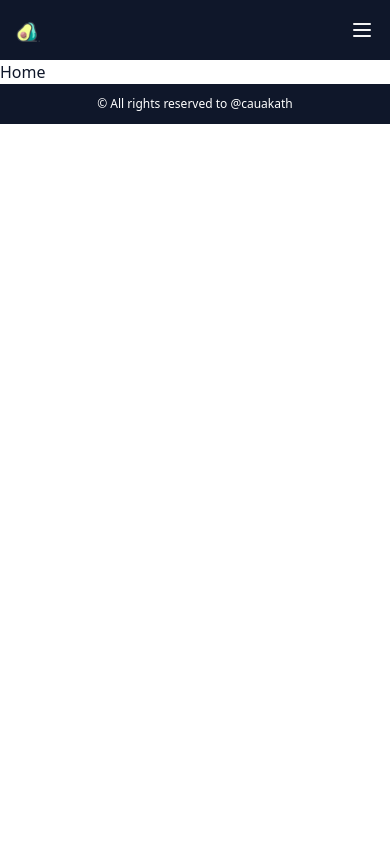
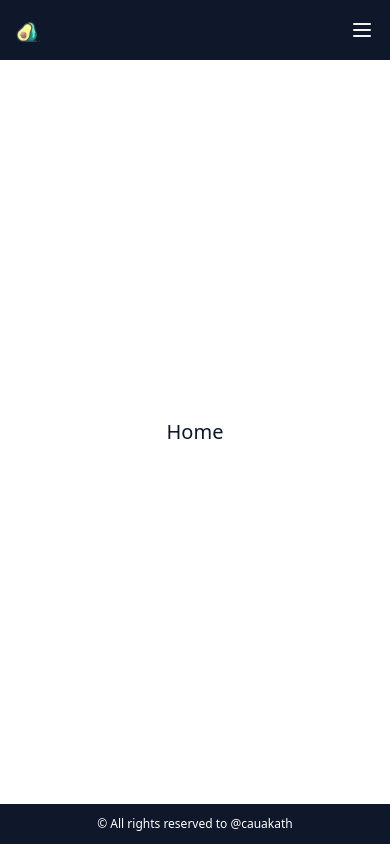
Before and after one commit to CauaKath/my-portfolio, a Vue app: page / in a window 390 px wide. Built offline with nearby package versions, Linux system fonts and the light colour scheme.

Commit message:
fix: home page adjust height

```diff
--- a/src/pages/Home.vue
+++ b/src/pages/Home.vue
@@ -12,6 +12,12 @@ export default {
 
 <style lang="scss">
 h1 {
-  @apply text-primary-default;
+  @apply text-primary-default h-[calc(100vh-100px-60px)] flex justify-center items-center text-2xl;
+}
+
+@media screen and (max-width: 780px) {
+  h1 {
+    @apply h-[calc(100vh-60px-40px)] text-xl;
+  }
 }
 </style>
```
